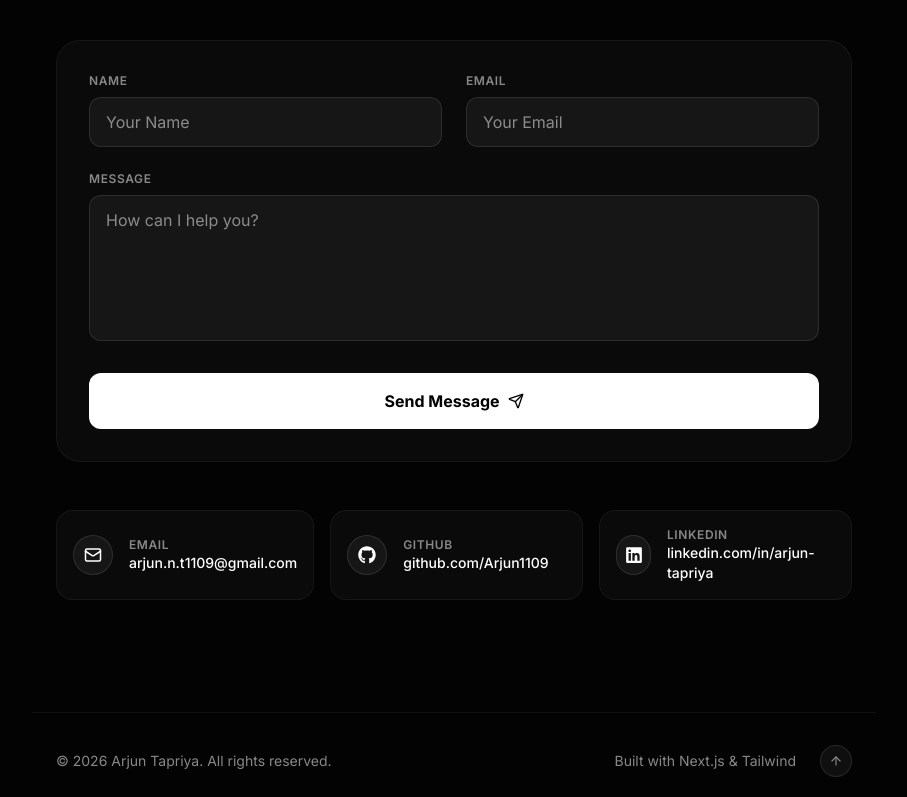
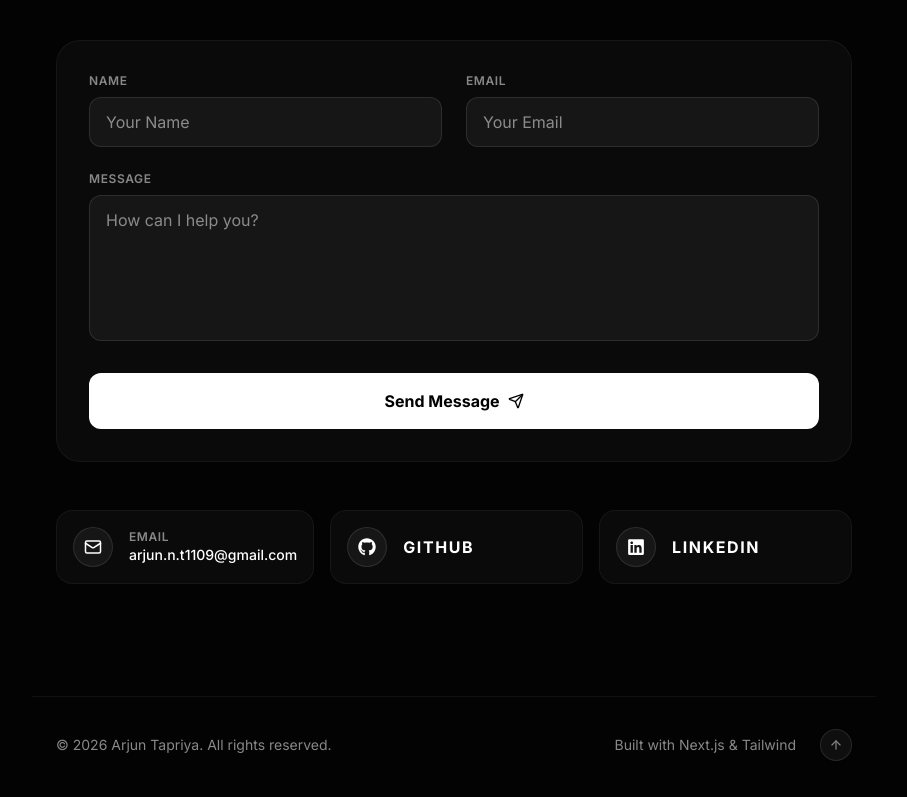
Before and after one commit to ArjunTapriya/Portfolio, a Next.js app: page / in a window 1280 px wide. Shown: the part 6173-6970 px from the top of the page, without its empty margins (308-1215 px from the left). Built offline with nearby package versions, Linux system fonts and the light colour scheme.

Commit message:
feat: add resume data constants and implement contact form section with Web3Forms integration

```diff
--- a/src/data/resume.ts
+++ b/src/data/resume.ts
@@ -147,7 +147,7 @@ export const RESUME_DATA = {
     {
       platform: "Codeforces",
       username: "arjuntapriya9754",
-      rating: "935",
+      rating: "1019",
       problemsSolved: "170+",
       link: "https://codeforces.com/profile/arjuntapriya9754",
     },
--- a/src/sections/Contact.tsx
+++ b/src/sections/Contact.tsx
@@ -156,9 +156,8 @@ export function Contact() {
               <div className="w-10 h-10 rounded-full bg-white/5 border border-white/10 flex items-center justify-center group-hover:bg-white group-hover:text-black transition-colors text-white">
                 {social.name.toLowerCase() === "github" ? <FaGithub size={18} /> : <FaLinkedin size={18} />}
               </div>
-              <div>
-                <div className="text-xs font-semibold uppercase tracking-wider text-brand-text-secondary">{social.name}</div>
-                <div className="text-white font-medium text-sm">{social.url.replace("https://", "")}</div>
+              <div className="flex items-center">
+                <div className="text-white font-bold tracking-widest uppercase">{social.name}</div>
               </div>
             </a>
           ))}
```
